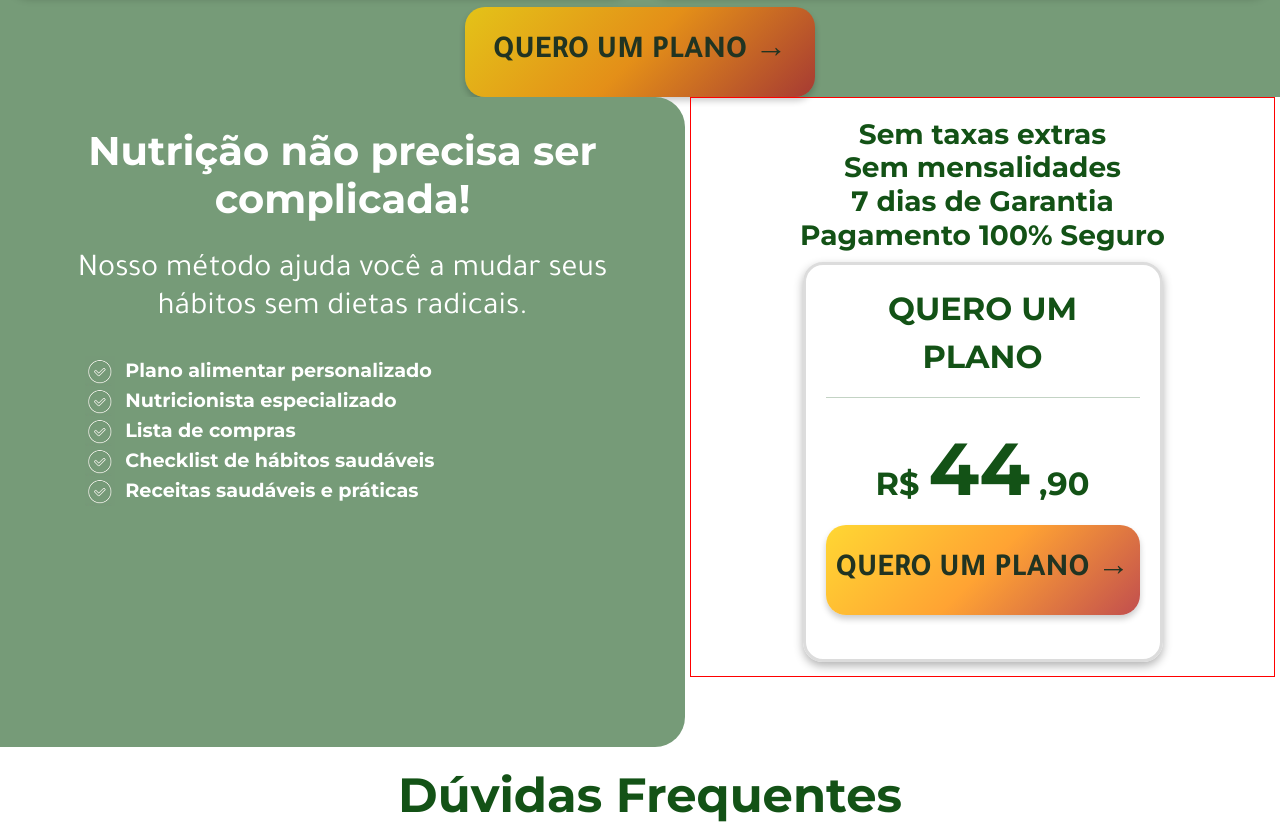
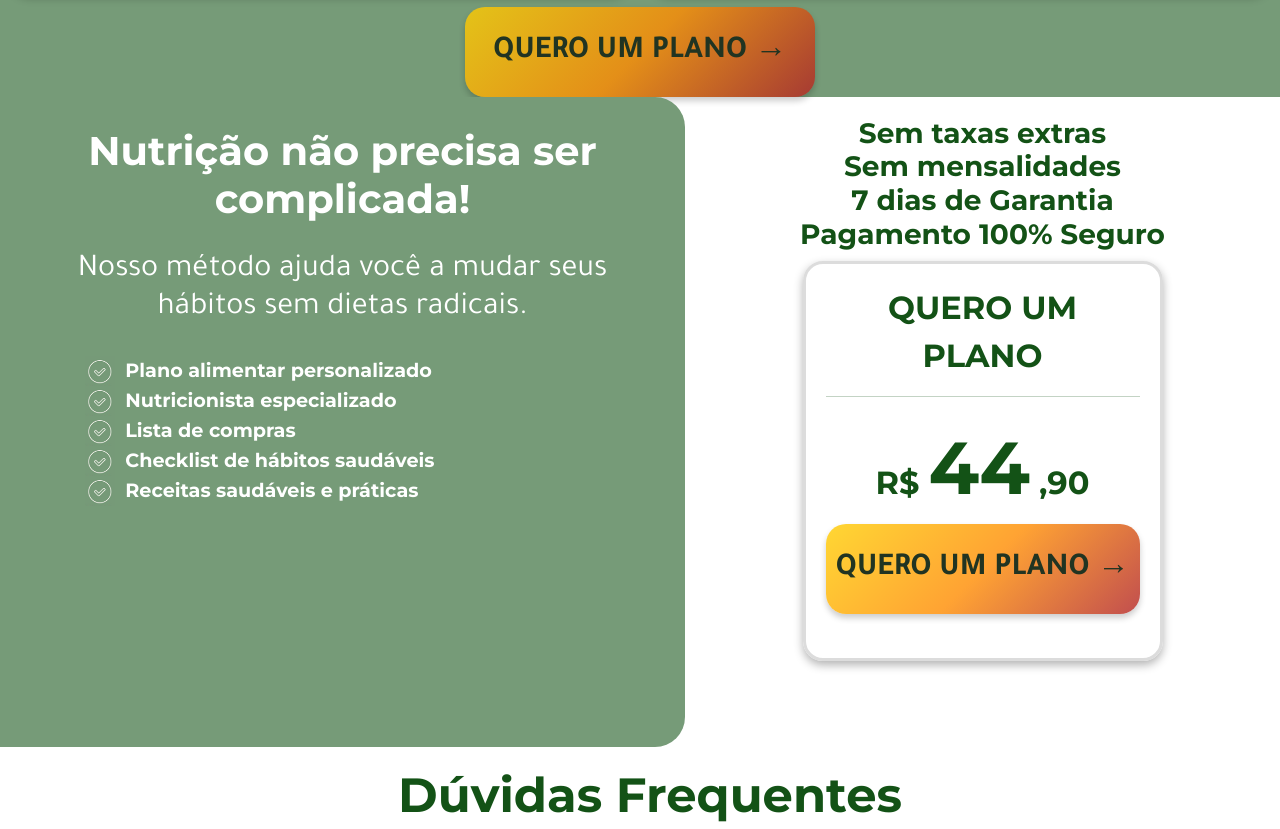
Before and after one commit to marcelamorim/PassoNutri, a plain HTML site: page index.html in a window 1280 px wide. Shown: the part 3260-4089 px from the top of the page. Drawn offline with nearby package versions, Linux system fonts and the light colour scheme.

Commit message:
ajuste alinhamento caixa preço página 5

```diff
--- a/index.html
+++ b/index.html
@@ -354,9 +354,7 @@
     flex-grow: 1;
     justify-content: center;
     align-items: center;
-    justify-items: center;
     text-align: center;
-    border: 1px solid red;
     margin-left: 5px;
     margin-right: 5px;
 
@@ -433,6 +431,12 @@
    margin-bottom: 20px;
    /*margin-right: 20px;*/
    /*margin-left: 20px;*/
+  }
+
+  .alinha-caixa{
+      display: flex;
+      align-items: center;
+      justify-content: center;
   }
 
   .T1 {
@@ -906,21 +910,20 @@
 
       <div  id="dp5">
         <h3 id="titulo3-pg5">Sem taxas extras<br>Sem mensalidades<br>7 dias de Garantia<br>Pagamento 100% Seguro</h3>
+        <div class="alinha-caixa">
         <div class="caixa-pg5">
           <p>QUERO UM PLANO</p>
           <hr>
-
           <span class="T1">R$</span>
           <span class="T2">44</span>
           <span class="T1">,90</span>
-
           <div class="alinha-botao">
             <div class="div-botao">
               <a id="botao1pg5" href="#" class="botao">QUERO UM PLANO →</a>
             </div>
           </div>
-
         </div>
+          </div>
       </div>
     </div>
   </div>
```
